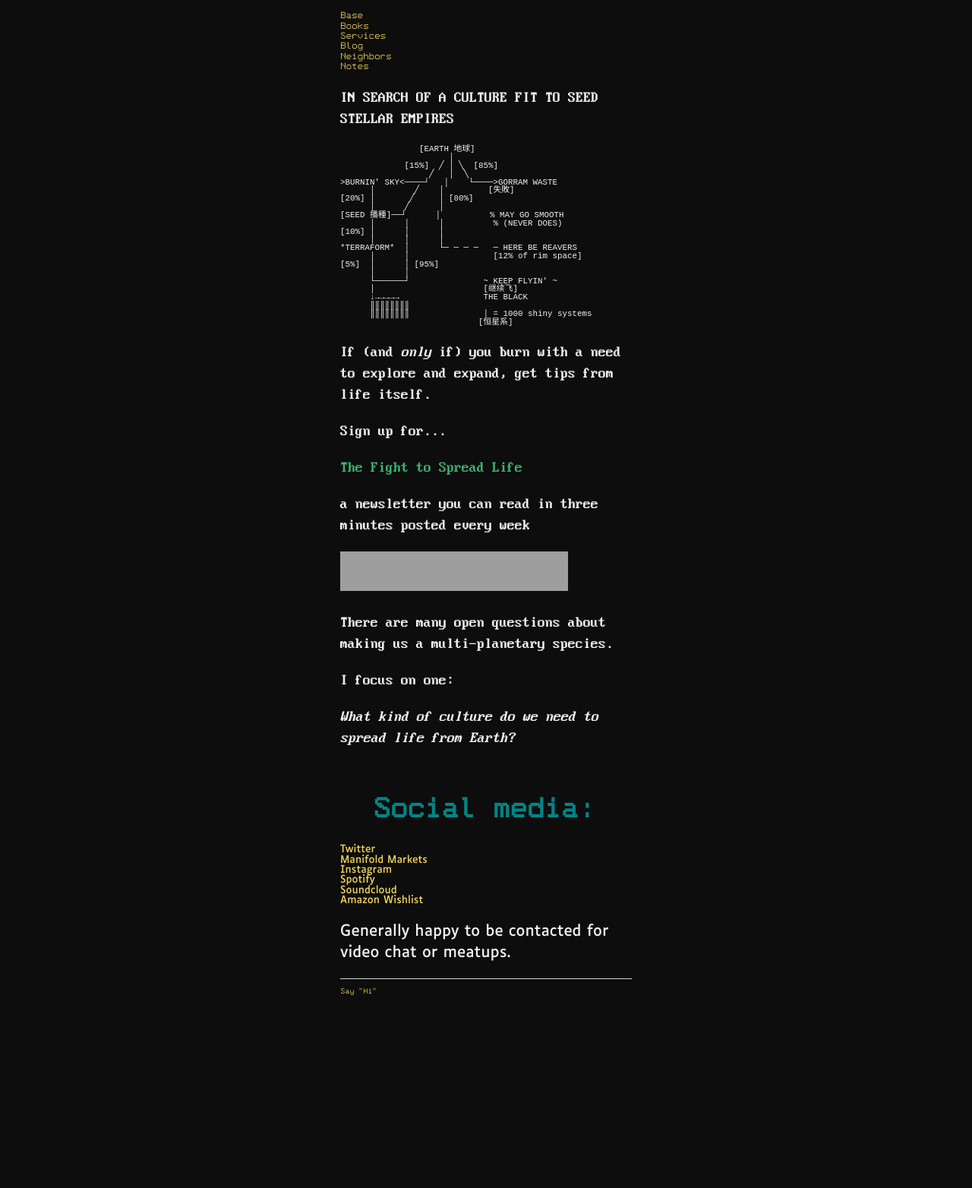
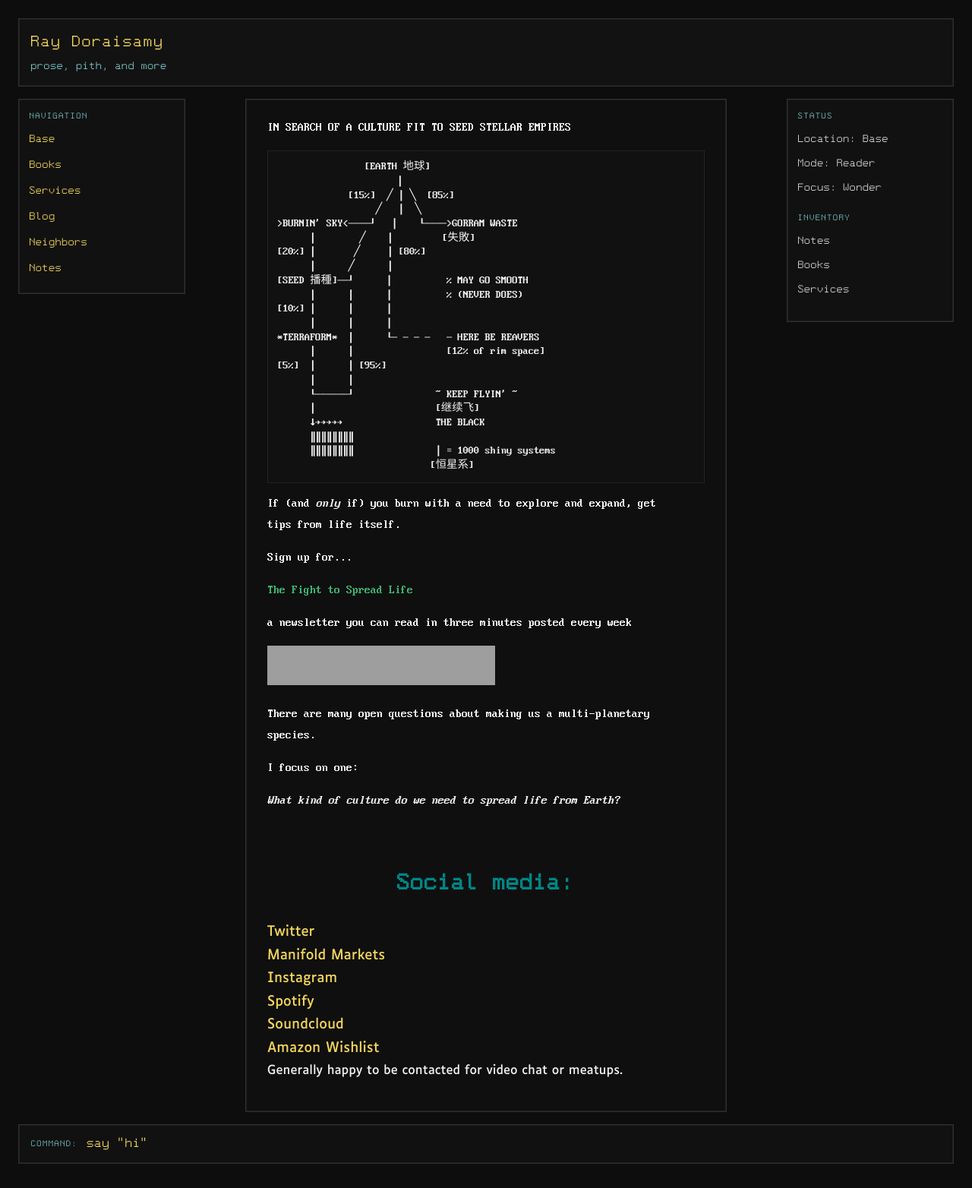
Before and after one commit to ray-dorai/ray-dorai.github.io, a Jekyll site: the page built from index.html, in a window 1280 px wide. Shown: the whole page at 76% size. Built offline with Jekyll 4.4.1, drawn with Linux system fonts in a browser that asks for light colours; before the commit the page ends 1323 px from its top, so only the background shows below that; grey boxes are pictures that could not be loaded.

Commit message:
Apply MUD layout and styling

```diff
--- a/_layouts/default.html
+++ b/_layouts/default.html
@@ -18,7 +18,15 @@
 </script>
 	</head>
 	<body>
+		<div class="mud-shell">
+			<header class="mud-header">
+				<div class="mud-header__title">Ray Doraisamy</div>
+				<div class="mud-header__subtitle">prose, pith, and more</div>
+			</header>
+			<div class="mud-layout">
+				<aside class="mud-panel mud-panel--left">
 					<nav>
+						<div class="mud-panel__title">Navigation</div>
 						<ul>
 							<li><a href="/">Base</a></li>
 							<li><a href="/books.html">Books</a></li>
@@ -26,20 +34,35 @@
 							<li><a href="/explorations">Blog</a></li>
 							<li><a href="/neighbors.html">Neighbors</a></li>
 							<li><a href="https://anagora.org/@forshaper">Notes</a></li>
-
-
 						</ul>
 					</nav>
-		<div class="container">
-
+				</aside>
+				<main class="mud-main">
+					<div class="mud-log">
 						{{ content }}
-
 					</div>
-		<!-- /.container -->
-		<footer>
-    		<ul>
-        		<li><a href="mailto:ray.doraisamy@gmail.com">Say "Hi"</a></li>
+				</main>
+				<aside class="mud-panel mud-panel--right">
+					<div class="mud-panel__title">Status</div>
+					<ul class="mud-panel__list">
+						<li>Location: Base</li>
+						<li>Mode: Reader</li>
+						<li>Focus: Wonder</li>
 					</ul>
+					<div class="mud-panel__title">Inventory</div>
+					<ul class="mud-panel__list">
+						<li>Notes</li>
+						<li>Books</li>
+						<li>Services</li>
+					</ul>
+				</aside>
+			</div>
+			<footer class="mud-footer">
+				<div class="mud-footer__prompt">Command:</div>
+				<div class="mud-footer__command">
+					<a href="mailto:ray.doraisamy@gmail.com">say "hi"</a>
+				</div>
 			</footer>
+		</div>
 	</body>
 </html>
--- a/css/main.css
+++ b/css/main.css
@@ -1,4 +1,17 @@
 @import url('https://fonts.googleapis.com/css2?family=Sen&family=Source+Code+Pro&display=swap');
+
+:root {
+  --bg: #0d0d0d;
+  --panel: #111111;
+  --panel-border: #2f2f2f;
+  --panel-inset: #1f1f1f;
+  --text: #f2f2f2;
+  --muted: #d2d2d2;
+  --accent: #f3d65f;
+  --accent-cool: #7cc9c9;
+  --heading: #008686;
+  --link-hover: #6250c5;
+}
 
 @font-face {
   font-family: 'Luciole';
@@ -21,86 +34,239 @@
   font-style: normal;
 }
 
-
-
 .responsive {
   max-width: 100%;
   height: auto;
 }
 
 body {
-    margin: 0 auto;
-    font-family: 'Luciole';
-    font-size: smaller;
-    width: 30%;
-    line-height: 1;
-    color: #F2F2F2;
-    padding-left:0.3em;
-    padding-right:0.3em;
-    background-color: #0D0D0D;
+  margin: 0;
+  font-family: 'Luciole', 'Sen', sans-serif;
+  font-size: 18px;
+  line-height: 1.7;
+  color: var(--text);
+  background-color: var(--bg);
 }
 
-nav ul, footer ul {
-    font-family: 'IBM DOS ISO9';
-    padding: 1px;
-    list-style: none;
+a {
+  text-decoration: none;
+  color: var(--accent);
 }
 
-nav ul li, footer ul li {
-    display: grid;
-    margin-right: 20px;
-}
-a {
-    text-decoration: none;
-    color: #F3D65F;
-}
 a:hover {
   text-decoration: underline;
-    color: #6250C5;
+  color: var(--link-hover);
 }
+
+nav ul,
+footer ul {
+  font-family: 'IBM DOS ISO9';
+  padding: 0;
+  list-style: none;
+  margin: 0;
+}
+
+nav ul li,
+footer ul li {
+  display: grid;
+  margin: 0 0 8px 0;
+}
+
 h1 {
-    font-size: 3em;
+  font-size: 2rem;
   font-family: 'IBM DOS ISO9';
   text-align: center;
   max-width: 50vw;
-    color: #008686;
+  color: var(--heading);
 }
-h2 {
-    color: #D0AE00;
+
+h2,
+h3 {
+  color: #d0ae00;
 }
-h3 {
-    color: #D0AE00;
-}
+
 p {
-    font-size: 1.5em;
-    line-height: 1.4em;
-    color: #F2F2F2;
-}
-footer {
-    border-top: 1px solid #d5d5d5;
-    font-size: .8em;
+  font-size: 1rem;
+  color: var(--text);
+  margin: 0 0 1rem 0;
 }
 
 ul.posts {
   margin: 20px auto 40px;
-    font-size: 1.5em;
+  font-size: 1rem;
 }
 
 ul.posts li {
   list-style: none;
 }
 
-@media only screen and (max-width: 615px) {
- .navbar {
+.mud-shell {
+  min-height: 100vh;
+  display: flex;
   flex-direction: column;
-    text-align: center;
-    padding-top: 20px;
-    padding-bottom: 20px;
+  gap: 16px;
+  padding: 24px 24px 32px;
+}
+
+.mud-header {
+  font-family: 'IBM DOS ISO9';
+  border: 1px solid var(--panel-border);
+  padding: 12px 16px;
+  background: #121212;
+  box-shadow: inset 0 0 0 1px var(--panel-inset);
+}
+
+.mud-header__title {
+  font-size: 1.4rem;
+  color: var(--accent);
+  letter-spacing: 0.04em;
+}
+
+.mud-header__subtitle {
+  font-size: 0.95rem;
+  color: var(--accent-cool);
+}
+
+.mud-layout {
+  display: grid;
+  gap: 20px;
+  grid-template-columns: minmax(180px, 220px) minmax(0, 1fr) minmax(180px, 220px);
+  align-items: start;
+}
+
+.mud-panel {
+  border: 1px solid var(--panel-border);
+  background: var(--panel);
+  padding: 12px 14px;
+  font-family: 'IBM DOS ISO9';
+  font-size: 0.95rem;
+  box-shadow: inset 0 0 0 1px var(--panel-inset);
+}
+
+.mud-panel__title {
+  text-transform: uppercase;
+  letter-spacing: 0.08em;
+  font-size: 0.75rem;
+  color: var(--accent-cool);
+  margin-bottom: 8px;
+}
+
+.mud-panel__list {
+  list-style: none;
+  padding: 0;
+  margin: 0 0 16px 0;
+}
+
+.mud-panel__list li {
+  margin-bottom: 6px;
+  color: var(--muted);
+}
+
+.mud-main {
+  display: flex;
+  justify-content: center;
+}
+
+.mud-log {
+  width: 100%;
+  max-width: 36rem;
+  background: #0f0f0f;
+  border: 1px solid var(--panel-border);
+  padding: 24px 28px;
+  box-shadow: inset 0 0 0 1px var(--panel-inset);
+}
+
+.mud-log p,
+.mud-log ul,
+.mud-log ol {
+  max-width: 34rem;
+}
+
+.mud-log pre {
+  font-family: 'IBM VGA 8x16', 'Source Code Pro', monospace;
+  font-size: 0.9rem;
+  line-height: 1.3;
+  color: var(--text);
+  overflow-x: auto;
+  padding: 12px;
+  background: #111111;
+  border: 1px solid #222222;
+}
+
+.mud-footer {
+  display: flex;
+  align-items: center;
+  gap: 12px;
+  border: 1px solid var(--panel-border);
+  background: var(--panel);
+  padding: 10px 16px;
+  font-family: 'IBM DOS ISO9';
+  box-shadow: inset 0 0 0 1px var(--panel-inset);
+}
+
+.mud-footer__prompt {
+  text-transform: uppercase;
+  letter-spacing: 0.08em;
+  font-size: 0.75rem;
+  color: var(--accent-cool);
+}
+
+.mud-footer__command a {
+  color: var(--accent);
+}
+
+.post .meta {
+  font-family: 'IBM DOS ISO9';
+  color: var(--accent-cool);
+  margin-bottom: 1.5rem;
+}
+
+@media only screen and (max-width: 900px) {
+  .mud-layout {
+    grid-template-columns: minmax(160px, 200px) minmax(0, 1fr);
+    grid-template-areas:
+      "main main"
+      "left right";
+  }
+
+  .mud-panel--left {
+    grid-area: left;
+  }
+
+  .mud-panel--right {
+    grid-area: right;
+  }
+
+  .mud-main {
+    grid-area: main;
   }
 }
 
-@media only screen and (max-width: 700px) {
-  body {
-    width: auto;
+@media only screen and (max-width: 720px) {
+  .mud-shell {
+    padding: 16px;
+  }
+
+  .mud-layout {
+    grid-template-columns: 1fr;
+  }
+
+  .mud-panel,
+  .mud-log {
+    padding: 16px;
+  }
+
+  .mud-log {
+    max-width: 100%;
   }
 }
+
+@media only screen and (max-width: 480px) {
+  body {
+    font-size: 16px;
+  }
+
+  .mud-header__title {
+    font-size: 1.2rem;
+  }
+}
```
Lines whose indentation alone changed are shown as unchanged.
